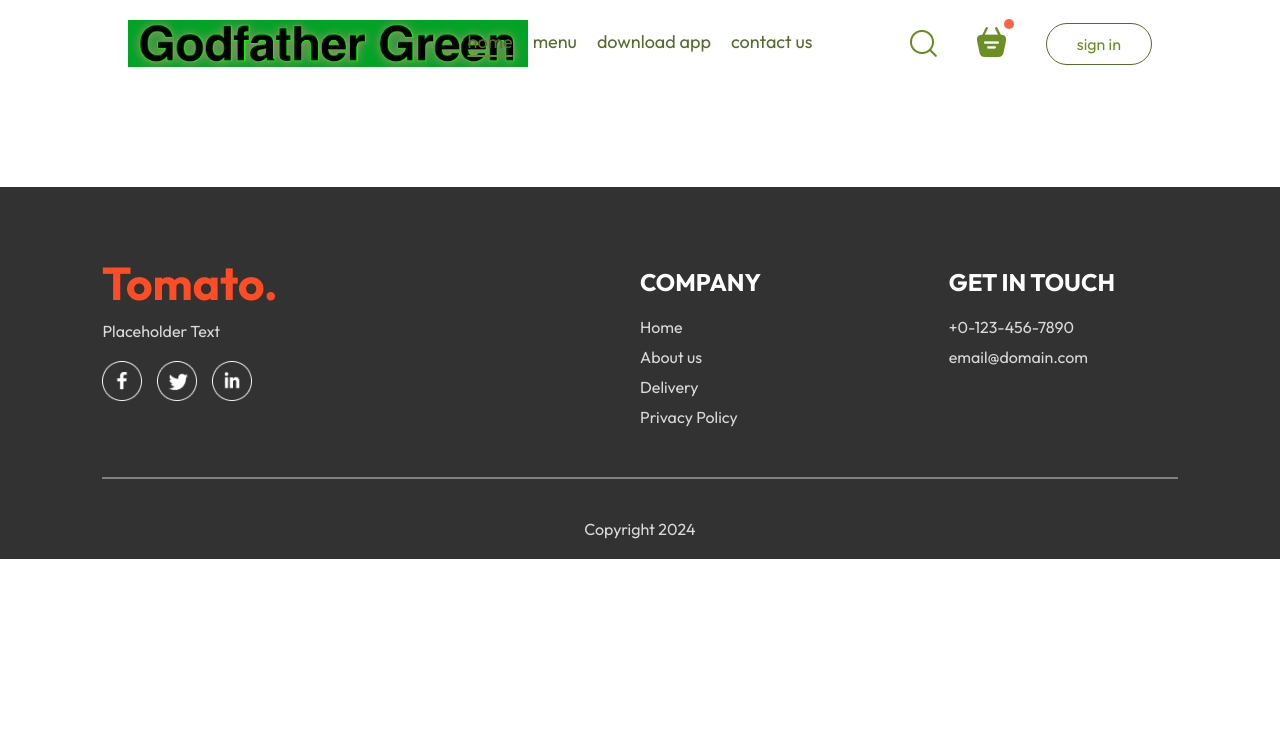
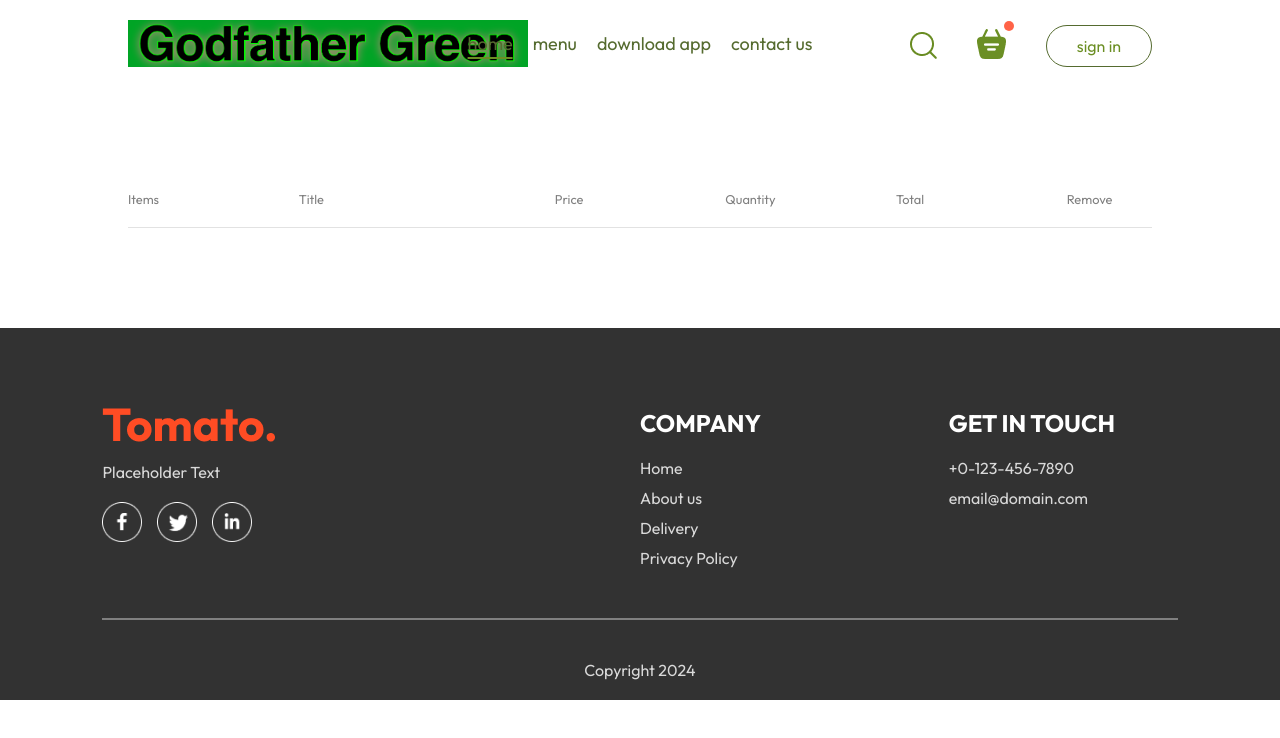
Before and after one commit to scullye127/Godfather-Green-2.0, a React (Vite) app in the folder site/frontend/: page /cart in a window 1280 px wide. Shown: the top 738 px of the page. Built offline with nearby package versions, Linux system fonts and the light colour scheme.

Commit message:
"Cart page has basic functionality and CSS Pressing logo returns to homepage Pressing cart goes to cart page"

```diff
--- a/site/frontend/src/components/Navbar/Navbar.jsx
+++ b/site/frontend/src/components/Navbar/Navbar.jsx
@@ -10,7 +10,7 @@
 
     return (
         <div className="navbar">
-            <img src={assets.logo} alt="" className="logo" />
+            <Link to='/'><img src={assets.logo} alt="" className="logo" /></Link>
             <ul className="navbar-menu">
                 <Link to='/' onClick={()=>setMenu("home")} className={menu==="home"?"active":""}>home</Link>
                 <a href='#explore-menu' onClick={()=>setMenu("menu")} className={menu==="menu"?"active":""}>menu</a>
@@ -20,7 +20,7 @@
             <div className="navbar-right">
                 <img src={assets.search_icon} alt="" />
                 <div className={"navbar-search-icon"}>
-                    <img src={assets.basket_icon} alt="" />
+                    <Link to='/cart'><img src={assets.basket_icon} alt="" /></Link>
                     <div className={"dot"}></div>
                 </div>
                 <button onClick={()=>setShowLogin(true)}>sign in</button>
--- a/site/frontend/src/pages/Cart/Cart.css
+++ b/site/frontend/src/pages/Cart/Cart.css
@@ -0,0 +1,30 @@
+.cart {
+    margin-top: 100px;
+}
+
+.cart-items-title {
+    display: grid;
+    grid-template-columns:1fr 1.5fr 1fr 1fr 1fr 0.5fr;
+    align-items: center;
+    color: grey;
+    font-size: max(1vw,12px)
+}
+
+.cart-items-item {
+    margin: 10px 0px;
+    color: black;
+}
+
+.cart-items-item img {
+    width: 50px;
+}
+
+.cart hr {
+    height: 1px;
+    background-color: #e2e2e2;
+    border: none;
+}
+
+.cart-items-item .cross {
+    cursor: pointer;
+}
--- a/site/frontend/src/pages/Cart/Cart.jsx
+++ b/site/frontend/src/pages/Cart/Cart.jsx
@@ -1,10 +1,42 @@
-import React from 'react';
+import React, {useContext} from 'react';
 import './Cart.css'
+import {StoreContext} from '../../context/StoreContext'
 
 const Cart = () => {
+
+    const {cartItems, food_list, removeFromCart} = useContext(StoreContext);
+
     return (
-        <div>
-
+        <div className='cart'>
+            <div className="cart-items">
+                <div className="cart-items-title">
+                    <p>Items</p>
+                    <p>Title</p>
+                    <p>Price</p>
+                    <p>Quantity</p>
+                    <p>Total</p>
+                    <p>Remove</p>
+                </div>
+                <br/>
+                <hr/>
+                {food_list.map((item, index) => {
+                    if (cartItems[item._id] > 0) {
+                        return (
+                            <div>
+                                <div className='cart-items-title cart-items-item'>
+                                    <img src={item.image} alt=""/>
+                                    <p>{item.name}</p>
+                                    <p>{item.price}</p>
+                                    <p>{cartItems[item._id]}</p>
+                                    <p>{item.price * cartItems[item._id]}</p>
+                                    <p onClick={()=>removeFromCart(item._id)} className='cross'>x</p>
+                                </div>
+                                <hr/>
+                            </div>
+                        )
+                    }
+                })}
+            </div>
         </div>
     )
 }
```
